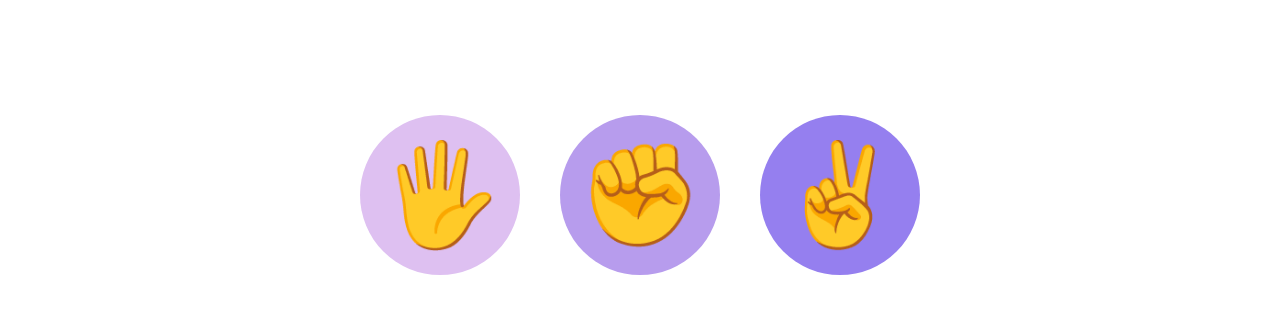
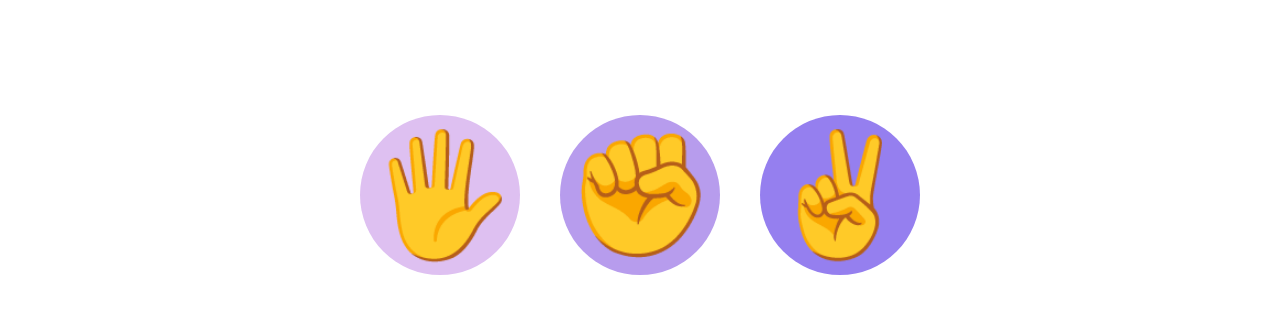
Before and after one commit to varun12112003/rock-paper-sissor-game, a plain HTML site: page index.html in a window 1280 px wide. Shown: the part 105-417 px from the top of the page. Drawn offline with Linux system fonts and the light colour scheme.

Commit message:
this change is made to make the font-size responsixe

```diff
--- a/paper.css
+++ b/paper.css
@@ -35,7 +35,7 @@
     height:20vmin;
     border-radius: 50%;
     margin: 20px;
-    font-size: 100px;
+    font-size: 15vmin;
     display: flex;
     align-items: center;
     justify-content: center;
```
